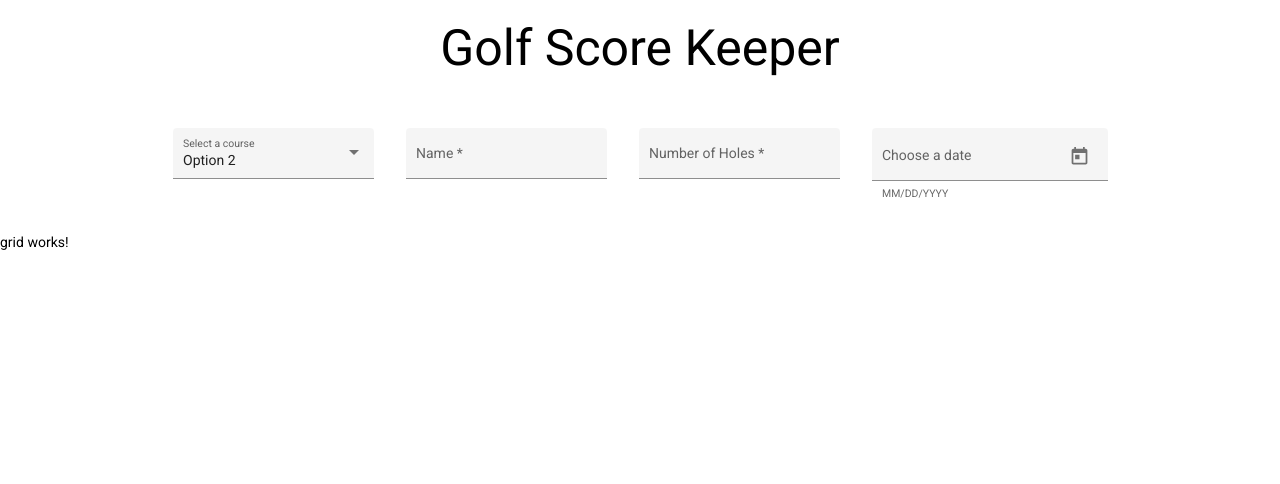
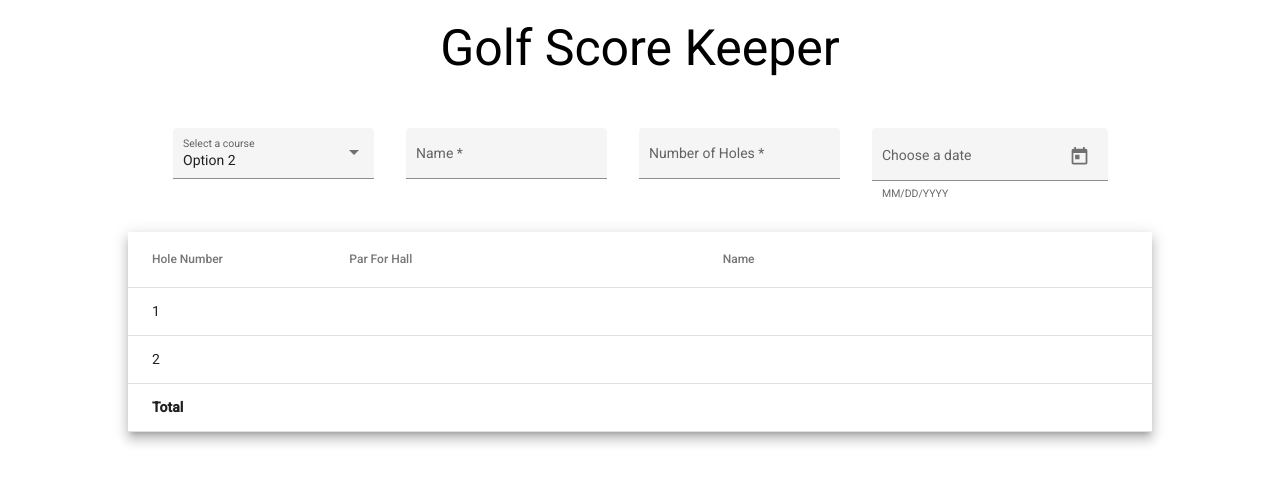
Before and after one commit to m2mt-l/Golf_Score_Keeper, an Angular app: page / in a window 1280 px wide. Shown: the top 484 px of the page. Built offline with nearby package versions, Linux system fonts and the light colour scheme.

Commit message:
feat: grid table

```diff
--- a/src/app/app.module.ts
+++ b/src/app/app.module.ts
@@ -9,6 +9,7 @@ import { MatFormFieldModule } from '@angular/material/form-field';
 import { MatInputModule } from '@angular/material/input';
 import { MatDatepickerModule } from '@angular/material/datepicker';
 import { MatNativeDateModule } from '@angular/material/core';
+import { MatTableModule } from '@angular/material/table';
 import { FormsModule, ReactiveFormsModule } from '@angular/forms';
 import { FormComponent } from './form/form.component';
 import { GridComponent } from './grid/grid.component';
@@ -25,6 +26,7 @@ import { GridComponent } from './grid/grid.component';
         MatDatepickerModule,
         MatNativeDateModule,
         MatNativeDateModule,
+        MatTableModule,
         FormsModule,
         ReactiveFormsModule,
     ],
--- a/src/app/grid/grid.component.css
+++ b/src/app/grid/grid.component.css
@@ -0,0 +1,12 @@
+table {
+    width: 80%;
+}
+
+tr.mat-footer-row {
+    font-weight: bold;
+}
+
+.grid {
+    display: flex;
+    justify-content: center;
+}
--- a/src/app/grid/grid.component.html
+++ b/src/app/grid/grid.component.html
@@ -1 +1,40 @@
-<p>grid works!</p>
+<div class="grid">
+  <table mat-table [dataSource]="scores" class="mat-elevation-z8">
+
+    <!-- Hole Number Column -->
+    <ng-container matColumnDef="holeNumber">
+      <th mat-header-cell *matHeaderCellDef> Hole Number </th>
+      <td mat-cell *matCellDef="let score">{{score.position}}</td>
+      <td mat-footer-cell *matFooterCellDef> Total </td>
+    </ng-container>
+
+    <!-- Par For Hall Column -->
+    <ng-container matColumnDef="parForHall">
+      <th mat-header-cell *matHeaderCellDef> Par For Hall </th>
+      <td mat-cell *matCellDef="let score">
+        <input matInput type="number">
+      </td>
+      <td mat-footer-cell *matFooterCellDef> </td>
+    </ng-container>
+
+    <!-- Name Column -->
+    <ng-container matColumnDef="name">
+      <th mat-header-cell *matHeaderCellDef> Name </th>
+      <td mat-cell *matCellDef="let score">
+        <input matInput type="number">
+      </td>
+      <td mat-footer-cell *matFooterCellDef>  </td>
+
+    </ng-container>
+
+    <ng-container matColumnDef="disclaimer">
+      <td mat-footer-cell *matFooterCellDef colspan="2">
+        Please note that the cost of items displayed are completely and totally made up.
+      </td>
+    </ng-container>
+
+    <tr mat-header-row *matHeaderRowDef="displayedColumns"></tr>
+    <tr mat-row *matRowDef="let row; columns: displayedColumns;"></tr>
+    <tr mat-footer-row *matFooterRowDef="displayedColumns"></tr>
+  </table>
+</div>
--- a/src/app/grid/grid.component.ts
+++ b/src/app/grid/grid.component.ts
@@ -1,5 +1,11 @@
 import { Component, OnInit } from '@angular/core';
 
+interface Score {
+    position: number,
+    par?: number,
+    stroke?: number,
+
+}
 @Component({
   selector: 'app-grid',
   templateUrl: './grid.component.html',
@@ -12,4 +18,11 @@ export class GridComponent implements OnInit {
   ngOnInit(): void {
   }
 
+  displayedColumns: string[] = ['holeNumber', 'parForHall', 'name'];
+
+  scores: Score[] = [
+      {position: 1, par: undefined, stroke: undefined},
+      {position: 2, par: undefined, stroke: undefined},
+  ]
+
 }
```
